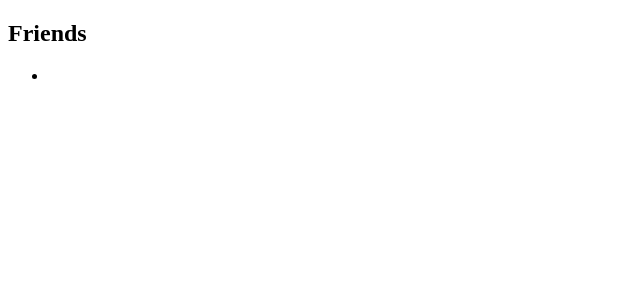
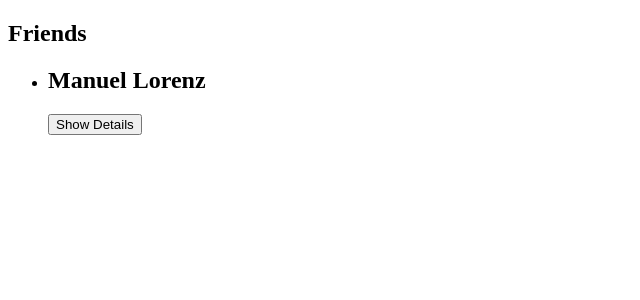
Before and after one commit to Looking-for-Salvation/vue-app, a Vue app: page / in a window 1280 px wide. Shown: the top 300 px of the page, without its empty margins (0-640 px from the left). Built offline with nearby package versions, Linux system fonts and the light colour scheme.

Commit message:
Added FriendContact component

```diff
--- a/src/App.vue
+++ b/src/App.vue
@@ -2,7 +2,7 @@
 	<section>
 		<h2>Friends</h2>
 		<ul>
-			<li></li>
+			<friend-contact></friend-contact>
 		</ul>
 	</section>
 </template>
@@ -31,6 +31,4 @@
 };
 </script>
 
-<style>
-
-</style>
+<style></style>
--- /dev/null
+++ b/src/components/FriendContact.vue
@@ -0,0 +1,32 @@
+<template>
+	<li>
+		<h2>{{ friend.name }}</h2>
+		<button @click="toggleDetails">Show Details</button>
+		<ul v-if="detailsAreVisible">
+			<li>{{ friend.phone }}</li>
+			<li>{{ friend.email }}</li>
+		</ul>
+	</li>
+</template>
+
+<script>
+export default {
+	name: "Friend Contact",
+	data() {
+		return {
+			detailsAreVisible: false,
+			friend: {
+				id: "manuel",
+				name: "Manuel Lorenz",
+				phone: "123 456 7890",
+				email: "manuel@localhost.com",
+			},
+		};
+	},
+	methods: {
+		toggleDetails() {
+			this.detailsAreVisible = !this.detailsAreVisible;
+		},
+	},
+};
+</script>
--- a/src/main.js
+++ b/src/main.js
@@ -1,4 +1,7 @@
 import { createApp } from "vue";
 import App from "./App.vue";
+import FriendContact from "./components/FriendContact.vue";
 
-createApp(App).mount("#app");
+createApp(App)
+	.component("friend-contact", FriendContact)
+	.mount("#app");
```
